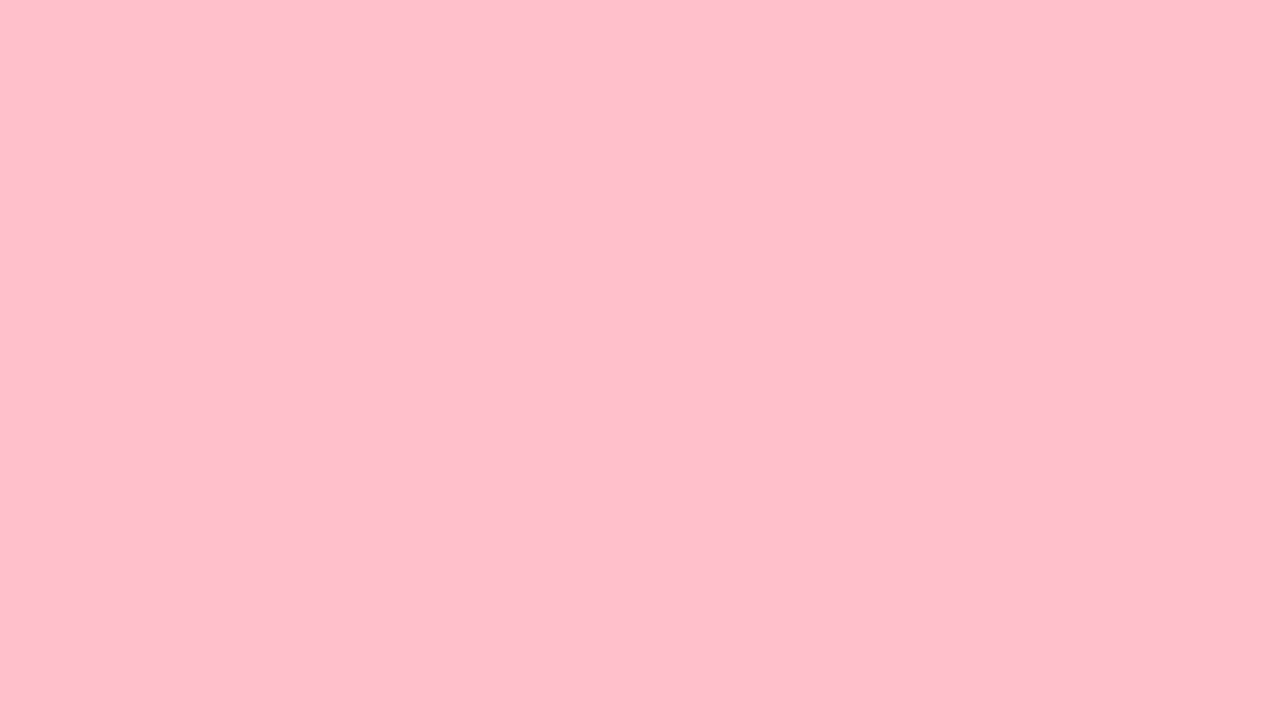
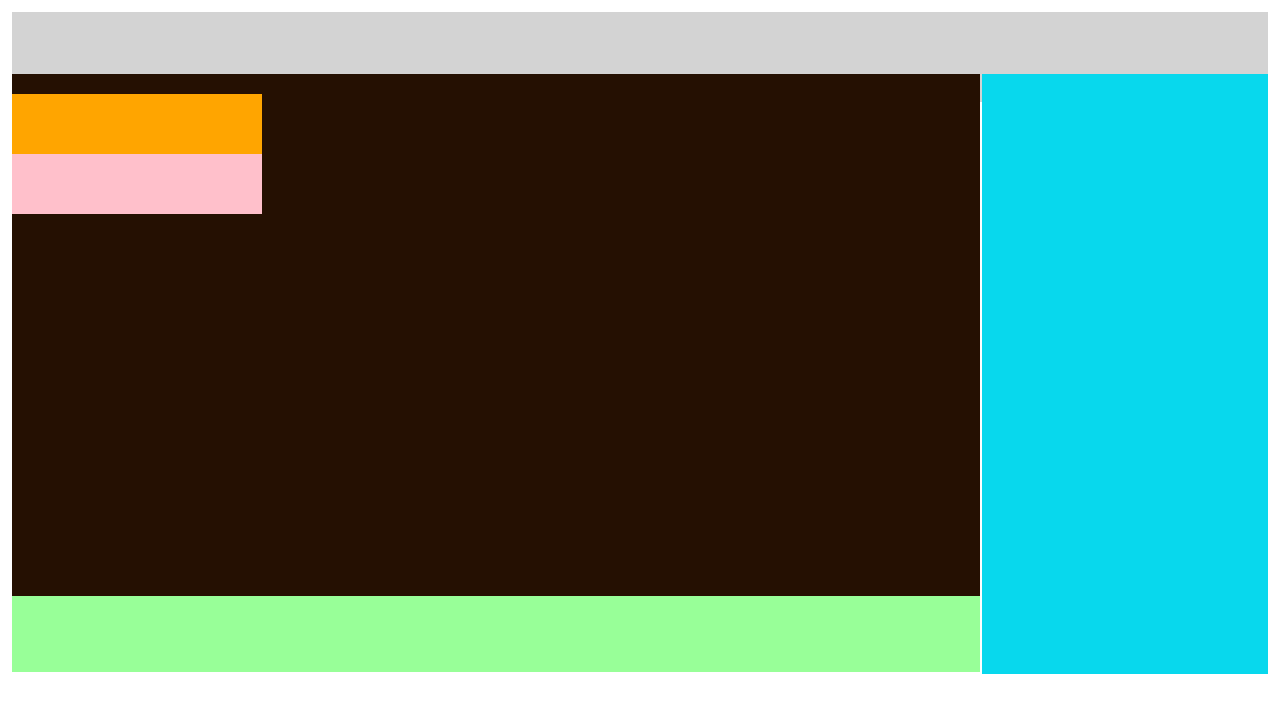
Before and after one commit to 0Ieksa/26.05_ZLotko, a plain HTML site: page index.html in a window 1280 px wide. Drawn offline with Linux system fonts and the light colour scheme.

Commit message:
Update style.css

```diff
--- a/style.css
+++ b/style.css
@@ -1,42 +1,54 @@
-header{
-    margin-top: 100px;
+.container {
+	background-clip: #DDDDDD;
+	padding: 4px;
+	display: grid;
+	grid-template-areas:
+		'header header header header header header'
+		'main-menu main-menu main-menu main-menu aside-menu aside-menu'
+		'footer footer footer footer aside-menu aside-menu' ;
+	grid-template-columns: 350px 220px 250px;
+	grid-template-rows: 60px 520px 60px;
+	grid-gap: 2px;
 }
-body{
-    background-color: pink;
+.container div {
+	padding-top: 20px;
+	padding-bottom: 20px;
 }
-.menu{
-    margin: 0;
-    padding: 0;
+.header {
+	height: 50px;
+	grid-area: header;
+	background-color: lightgray;
 }
-.menu li{
-    list-style: none;
-    padding: 15px 30px 15px 40px;
+.main-menu {
+	height: 500px;
+	grid-area: main-menu;
+	background-color: #251002;
 }
-.menu  ul{
-    display: flex;
-    justify-content: center;
+.aside-menu {
+	height: 560px;
+	grid-area: aside-menu;
+	background-color: #08D8ED;
+	z-index: 2;
+	grid-template-columns: repeat(2, 1fr);
 }
-ul{
-    display: block;
-    font-size: 20px;
+.sub-high {
+	height: 20px;
+	width: 250px;
+	z-index: 1;
+	grid-column-start: 1;
+	grid-area: sub-high;
+	background-color: orange;
 }
-.menu li a:hover{
-    background-color: black;
-    color: white;
+.sub-low {
+	height: 20px;
+	width: 250px;
+	grid-row: 1;
+	z-index: 1;
+	grid-area: sub-low;
+	background-color: pink;
 }
-
-.menu li ul{
-    display: none;
-    position: absolute;
+.footer {
+	height: 36px;
+	grid-area: footer;
+	background-color: #98FF98;
 }
-
-.menu li:hover ul{
-    display: block;
-}
-.menu li ul li:hover{
-    background-color: black;
-    color: white;
-}
-.menu li{
-    padding: 15px 30px 15px 40px;
-}
```
